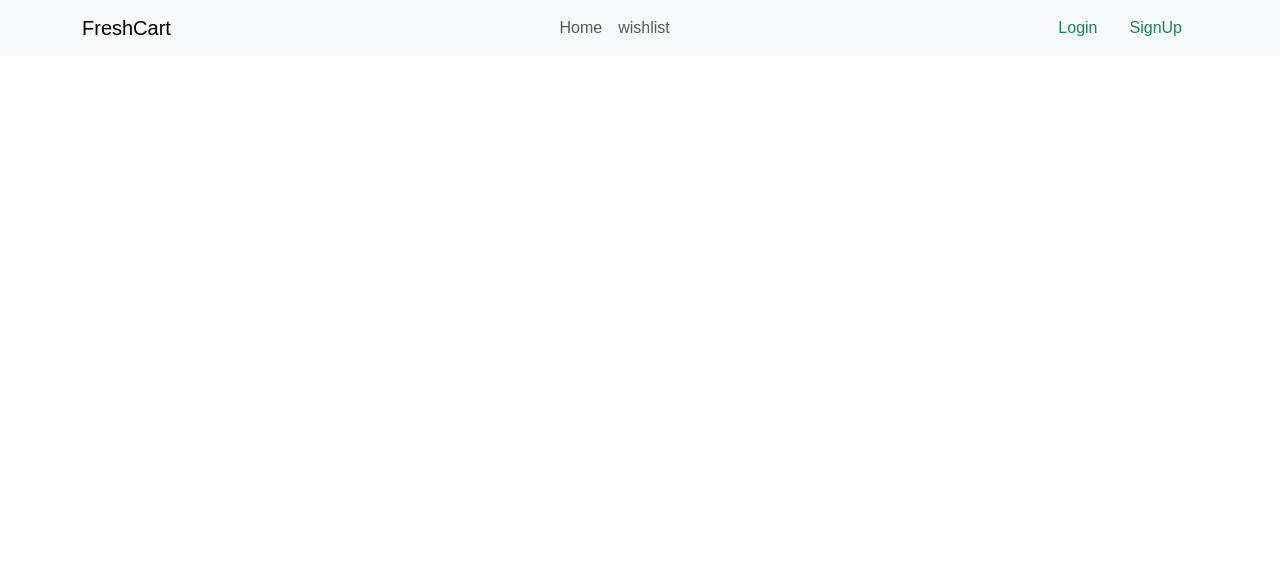
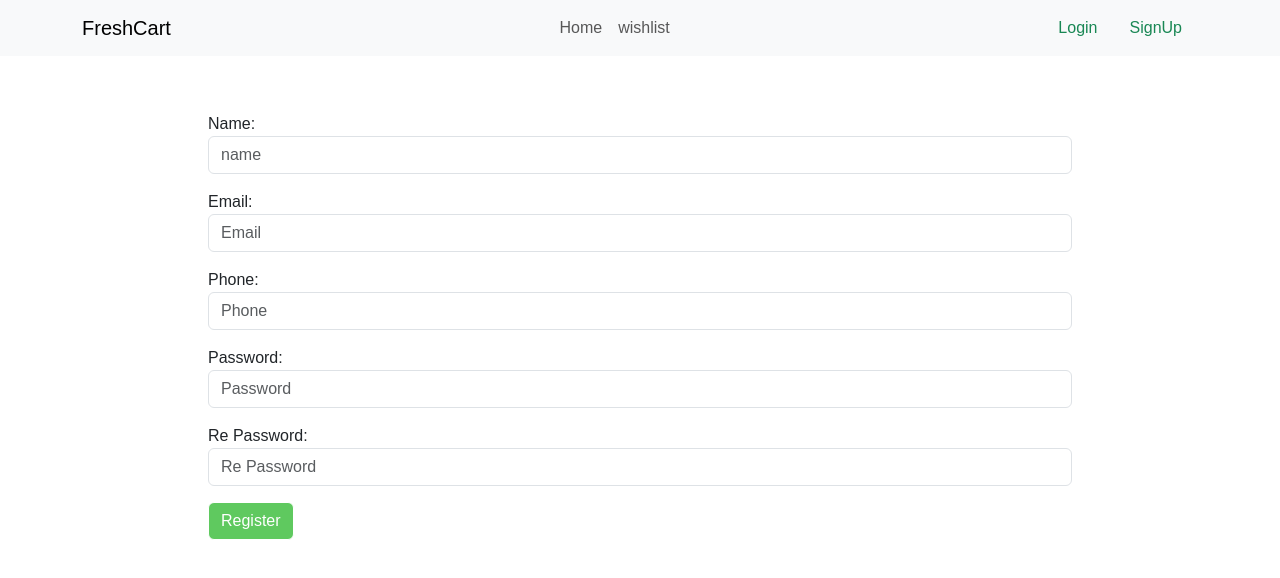
Before and after one commit to ims0s/E-commerce-angular, an Angular app: page /signup in a window 1280 px wide. Before the commit this address led to /. Shown: the top 578 px of the page. Built offline with nearby package versions, Linux system fonts and the light colour scheme; a web font is replaced by a local one.

Commit message:
starting with auth pages

```diff
--- a/src/app/app-routing.module.ts
+++ b/src/app/app-routing.module.ts
@@ -6,6 +6,8 @@ const routes: Routes = [
   {path : 'home' , loadChildren: ()=> import('../presenetation/pages/HomePage/HomePage.module').then(m=>m.HomePageModule)},
   {path : 'product-details/:productId' , loadChildren: ()=> import('../presenetation/pages/ProductDetailsPage/ProductDetailsPage.module').then(m=>m.ProductDetailsPageModule)},
   {path : 'whishlist' , loadChildren: ()=> import('../presenetation/pages/HomePage/HomePage.module').then(m=>m.HomePageModule)},
+  {path: 'login' , loadChildren : ()=> import('../presenetation/pages/Login/Login.module').then(m=>m.LoginModule)},
+  {path: 'signup' , loadChildren : ()=> import('../presenetation/pages/SignUp/SignUp.module').then(m=>m.SignUpModule)}
 ];
 
 @NgModule({
--- a/src/presenetation/pages/Login/Login.module.ts
+++ b/src/presenetation/pages/Login/Login.module.ts
@@ -2,7 +2,6 @@ import { NgModule } from '@angular/core';
 import { CommonModule } from '@angular/common';
 import { LoginComponent } from './Login.component';
 import { LoginRoutes } from './Login.routing';
-import { TitlePipe } from 'src/core/title.pipe';
 
 @NgModule({
   imports: [
--- a/src/presenetation/pages/SignUp/SignUp.component.html
+++ b/src/presenetation/pages/SignUp/SignUp.component.html
@@ -1,3 +1,27 @@
-<p>
-  SignUp works!
-</p>
+<div class="mx-auto w-75 p-5">
+  <form [formGroup]="signUpForm"  (ngSubmit)="onSubmit();">
+
+    <label class="mt-2" for="name"> Name:</label>
+    <input   type="text" formControlName="name" id="name" placeholder="name" class="form-control mb-2 "/>
+
+
+    <label class="mt-2" for="email"> Email:</label>
+    <input   type="email" formControlName="email" id="email" placeholder="Email" class="form-control mb-2" />
+
+
+    <label class="mt-2" for="phone"> Phone:</label>
+    <input  type="tel" formControlName="phone" id="phone" placeholder="Phone" class="form-control mb-2"/>
+
+
+    <label class="mt-2" for="password"> Password:</label>
+    <input   type="password" formControlName="password" id="password" placeholder="Password" class="form-control mb-2"/>
+
+
+    <label class="mt-2" for="re-password"> Re Password:</label>
+    <input   type="password" formControlName="re-password" id="re-password" placeholder="Re Password" class="form-control mb-2"/>
+
+    <div *ngIf="signUpForm?.errors?.['mismatch'] && signUpForm.touched" class="alert alert-danger">password must be match</div>
+
+    <button type="submit" [disabled]="signUpForm.invalid" class="btn bg-main text-white ms-auto mt-2"> Register</button>
+  </form>
+</div>
--- a/src/presenetation/pages/SignUp/SignUp.component.ts
+++ b/src/presenetation/pages/SignUp/SignUp.component.ts
@@ -1,4 +1,5 @@
 import { Component, OnInit } from '@angular/core';
+import { AbstractControl, FormControl, FormGroup, Validators } from '@angular/forms';
 
 @Component({
   selector: 'app-SignUp',
@@ -7,9 +8,33 @@ import { Component, OnInit } from '@angular/core';
 })
 export class SignUpComponent implements OnInit {
 
+  signUpForm:FormGroup
+
+
   constructor() { }
 
   ngOnInit() {
+
+    this.signUpForm=new FormGroup({
+      'name': new FormControl(null, [Validators.minLength(3),Validators.maxLength(16),Validators.required]),
+      'email': new FormControl(null , [Validators.required, Validators.email]),
+      'phone': new FormControl(null,[Validators.pattern(/^01[0125][0-9]{8}$/gm),Validators.required]),
+      'password': new FormControl(null,[Validators.required,Validators.pattern(/^(?=.*\d)[\s\S]{6,16}$/)]),
+      're-password': new FormControl(null,[Validators.required]),
+    }, {
+      validators: this.passwordMatchValidator
+    })
+
   }
 
+  passwordMatchValidator( control : AbstractControl){
+    return control.get("password")?.value=== control.get('re-password')?.value?null : {mismatch:true}
+  }
+
+  onSubmit(){
+    console.log(this.signUpForm)
+  }
+
+
+
 }
--- a/src/presenetation/pages/SignUp/SignUp.module.ts
+++ b/src/presenetation/pages/SignUp/SignUp.module.ts
@@ -1,10 +1,14 @@
 import { NgModule } from '@angular/core';
 import { CommonModule } from '@angular/common';
 import { SignUpComponent } from './SignUp.component';
+import { SignUpRoutes } from './signUp.routing';
+import { ReactiveFormsModule } from '@angular/forms';
 
 @NgModule({
   imports: [
-    CommonModule
+    CommonModule,
+    SignUpRoutes,
+    ReactiveFormsModule,
   ],
   declarations: [SignUpComponent]
 })
--- /dev/null
+++ b/src/presenetation/pages/SignUp/signUp.routing.ts
@@ -0,0 +1,8 @@
+import { Routes, RouterModule } from '@angular/router';
+import { SignUpComponent } from './SignUp.component';
+
+const routes: Routes = [
+  { path:'',component:SignUpComponent },
+];
+
+export const SignUpRoutes = RouterModule.forChild(routes);
--- a/tsconfig.json
+++ b/tsconfig.json
@@ -2,6 +2,7 @@
 {
   "compileOnSave": false,
   "compilerOptions": {
+    "strictPropertyInitialization": false,
     "baseUrl": "./",
     "outDir": "./dist/out-tsc",
     "forceConsistentCasingInFileNames": true,
```
